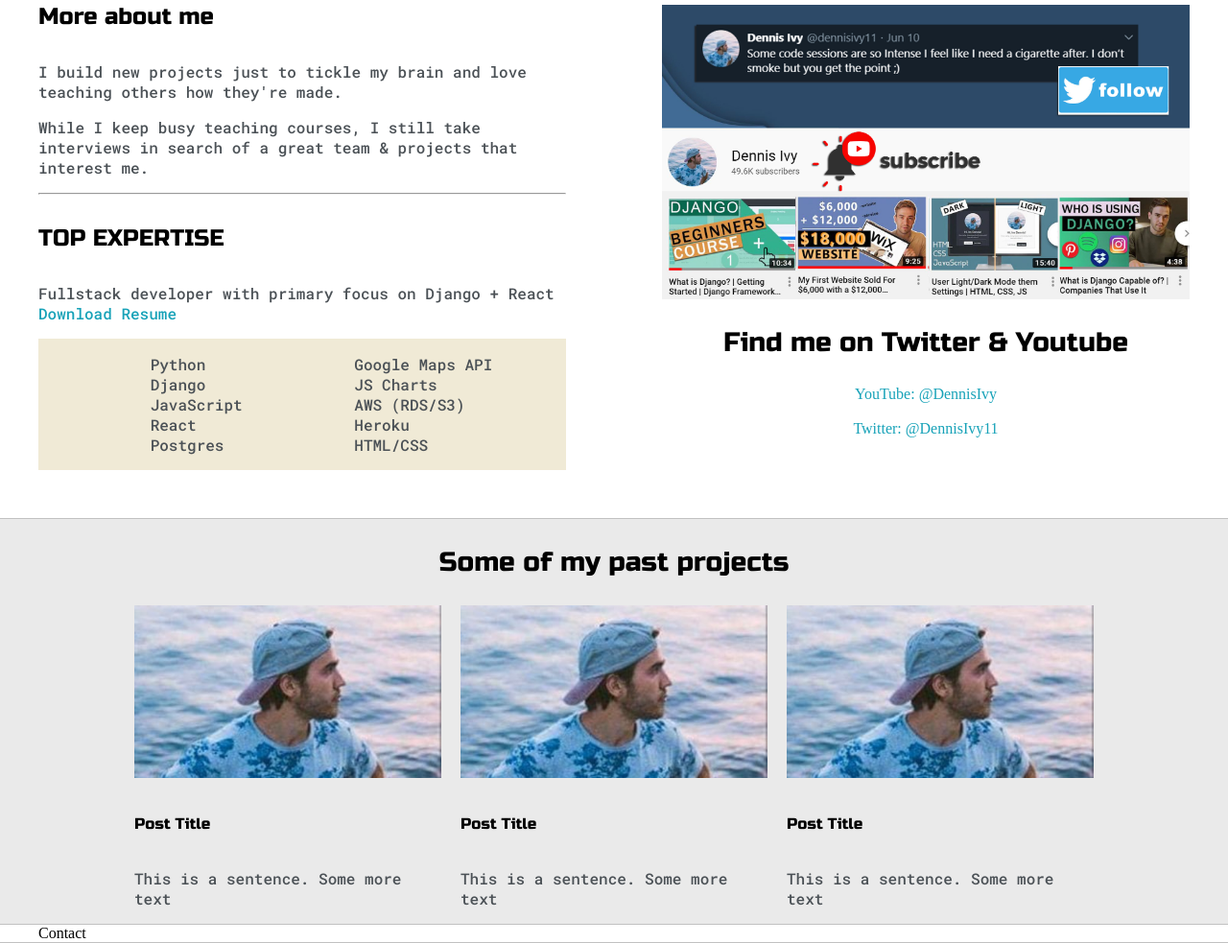
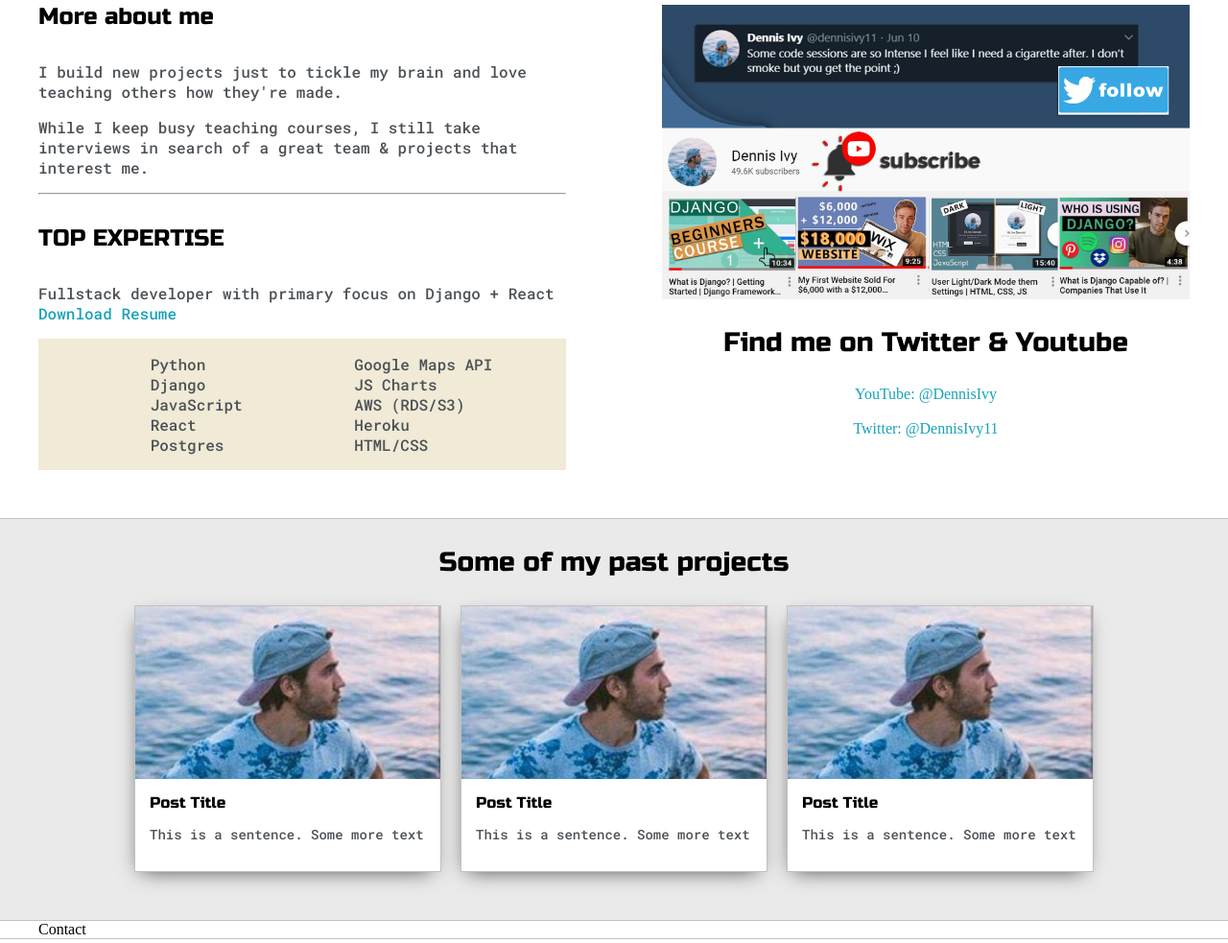
Before and after one commit to Annie-Huang/portfolio-website2, a website: page index.html in a window 1280 px wide. Shown: the part 756-1739 px from the top of the page at 96% size. Drawn offline with Linux system fonts and the light colour scheme.

Commit message:
Styled the .post area

```diff
--- a/default.css
+++ b/default.css
@@ -300,6 +300,14 @@
   grid-template-columns: repeat(auto-fit, 320px);
   gap: 20px;
   justify-content: center;
+  padding-bottom: 50px;
+}
+
+.post {
+  border: 1px solid var(--borderColor);
+  -webkit-box-shadow: -2px 7px 21px -9px rgba(0,0,0,0.75);
+  -moz-box-shadow: -2px 7px 21px -9px rgba(0,0,0,0.75);
+  box-shadow: -2px 7px 21px -9px rgba(0,0,0,0.75);
 }
 
 .thumbnail {
@@ -307,6 +315,21 @@
   width: 100%;
   height: 180px;
   object-fit: cover;
+}
+
+.post-preview {
+  background-color: #fff;
+  padding: 15px;
+}
+
+/* Reenforce this part so the color of the text here will not change according to the theme */
+.post-title {
+  color: black;
+  margin: 0;
+}
+.post-intro {
+  color: #4b5156;
+  font-size: 14px;
 }
 
 @media screen and (max-width: 1200px){
```
